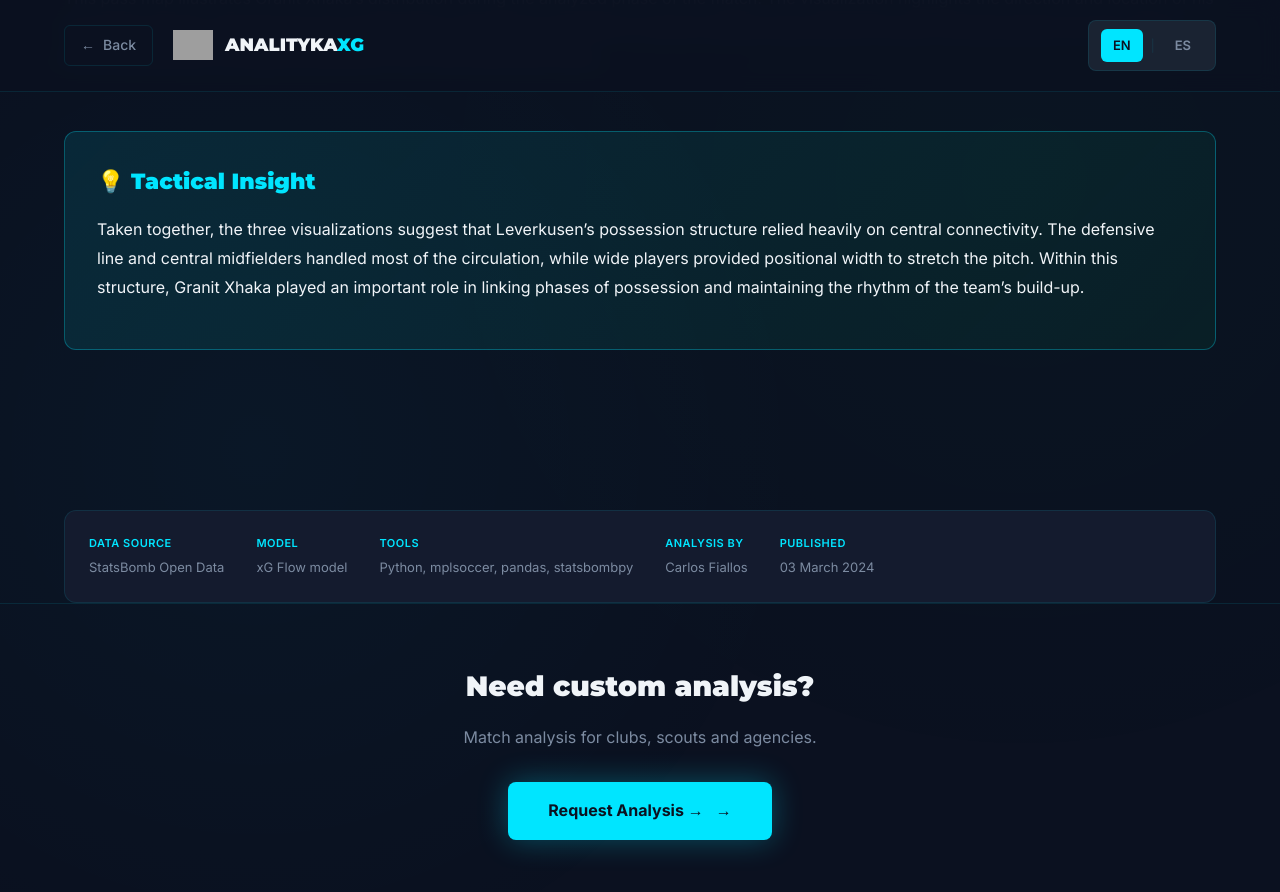
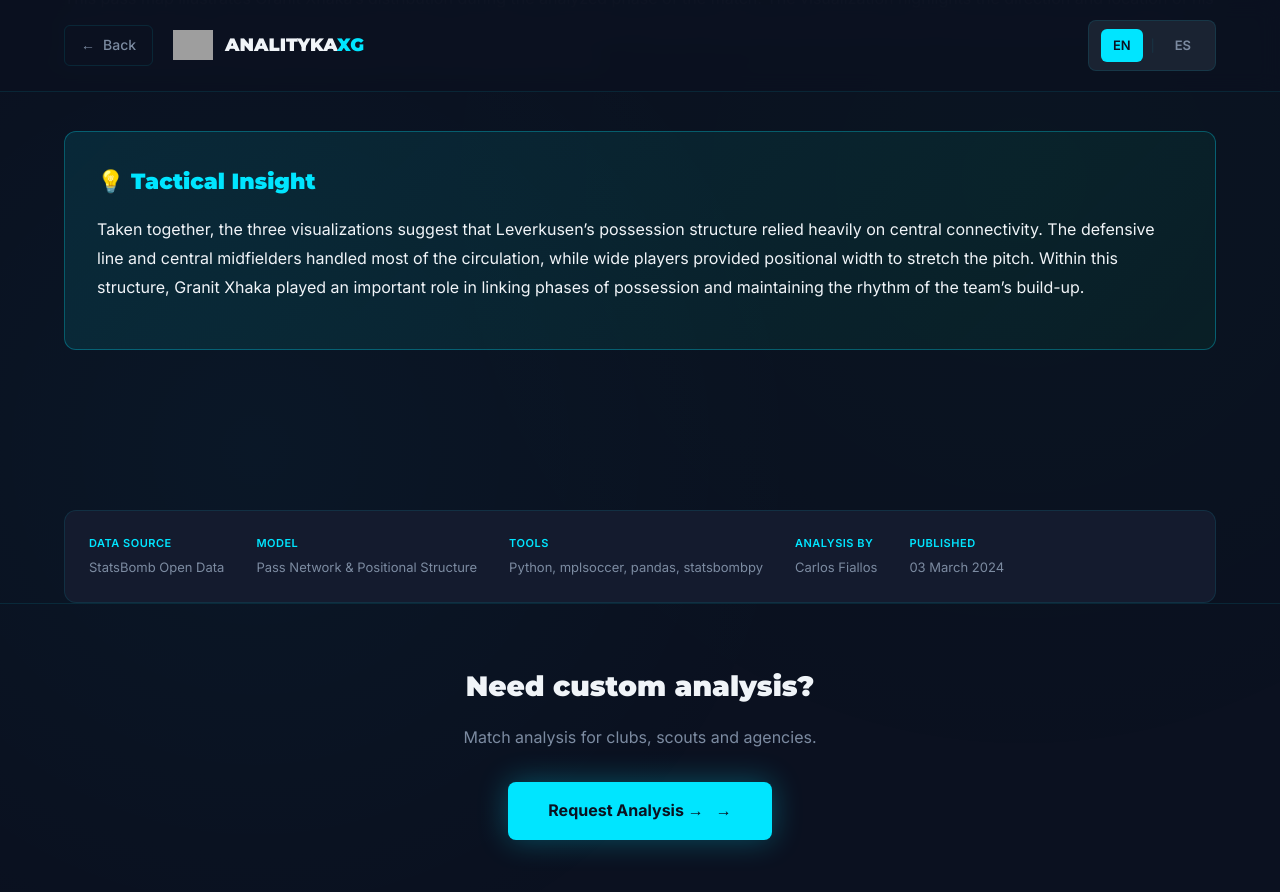
Before and after one commit to Fiallos77/analitykaXG, a Jekyll site: the page built from reports/BayerLeverkusenPassNetwork.md, in a window 1280 px wide and 900 px high, scrolled down 4785 px. Shown: the top 892 px of the window. Built offline with Jekyll 4.4.1, drawn with Linux system fonts in a browser that asks for light colours; grey boxes are pictures that could not be loaded.

Commit message:
Update model description in Bayer Leverkusen report

```diff
--- a/reports/BayerLeverkusenPassNetwork.md
+++ b/reports/BayerLeverkusenPassNetwork.md
@@ -153,7 +153,7 @@ lang: en
         </div>
         <div class="metadata-item">
             <span class="metadata-label">Model</span>
-            <span>xG Flow model</span>
+            <span>Pass Network & Positional Structure</span>
         </div>
         <div class="metadata-item">
             <span class="metadata-label">Tools</span>
```
